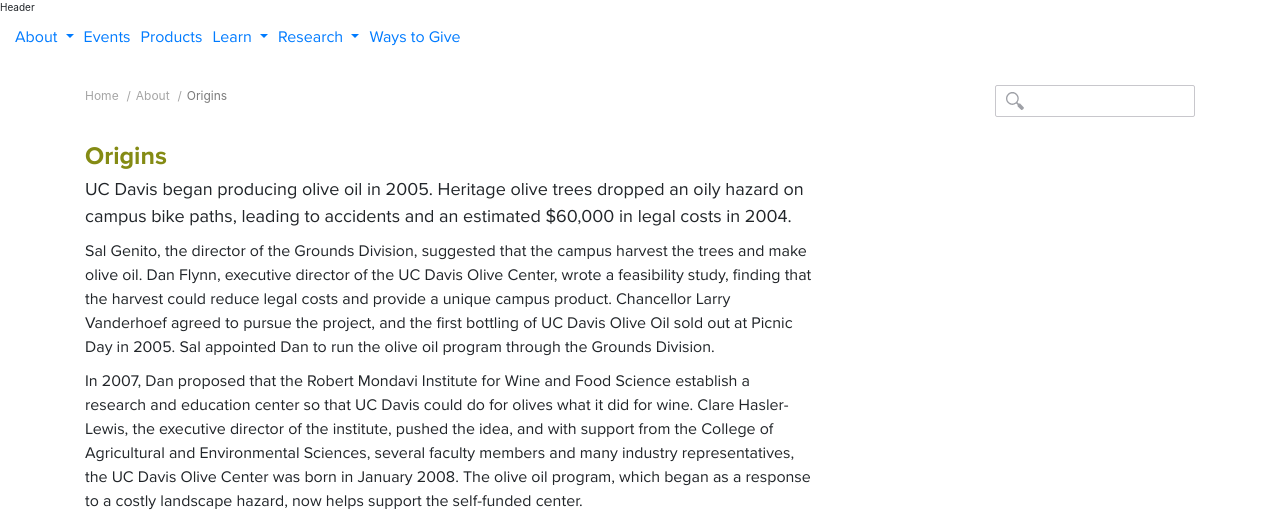
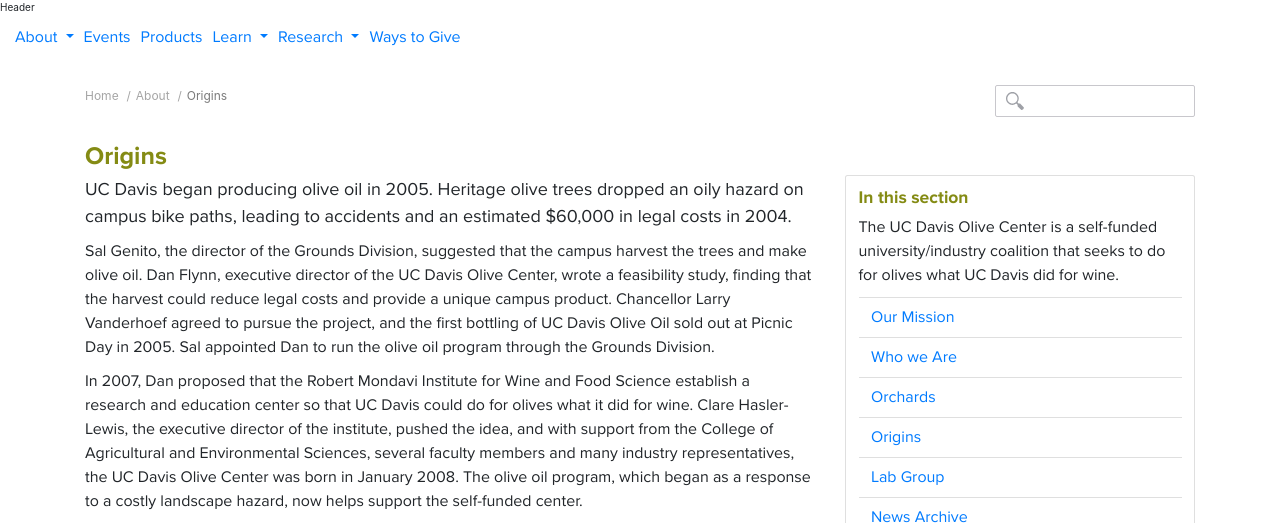
Before and after one commit to ucdavis/olivecenter, a Jekyll site: the page built from _posts/about/2017-10-10-origins.html, in a window 1280 px wide. Shown: the top 523 px of the page. Built offline with Jekyll 4.4.1, drawn with Linux system fonts in a browser that asks for light colours; nearby versions of some CDN libraries; grey boxes are pictures that could not be loaded.

Commit message:
about block

```diff
--- /dev/null
+++ b/_includes/about_block.html
@@ -0,0 +1,14 @@
+<div class="card">
+  <div class="card-body">
+    <h3 class="card-title">In this section</h4>
+    <p class="card-text">The UC Davis Olive Center is a self-funded university/industry coalition that seeks to do for olives what UC Davis did for wine.</p>
+    <ul class="list-group list-group-flush">
+      <li class="list-group-item"><a href="/about">Our Mission</a></li>
+      <li class="list-group-item"><a href="/about#people">Who we Are</a></li>
+      <li class="list-group-item"><a href="/about/orchards">Orchards</a></li>
+      <li class="list-group-item"><a href="/about/origins">Origins</a></li>
+      <li class="list-group-item"><a href="/about/lab-group">Lab Group</a></li>
+      <li class="list-group-item"><a href="/about/news-archive">News Archive</a></li>
+  </ul>
+  </div>
+</div>
--- a/_posts/about/2017-10-10-about-us.html
+++ b/_posts/about/2017-10-10-about-us.html
@@ -484,4 +484,7 @@
       </tbody>
     </table>
   </div>
+  <div class="col-sm-4">
+    {% include learn_block.html %}
+  </div>
 </div>
--- a/_posts/about/2017-10-10-lab-group.html
+++ b/_posts/about/2017-10-10-lab-group.html
@@ -65,4 +65,7 @@
 
 <p>My name is Brandi Kaspar and I am a fourth year Food Science major with a minor in Nutrition Science. I am very involved in the Food Science department and am an officer of the Food Tech Club here at UC Davis. I was born and raised in Dana Point, California in Southern California. I became interested in Food Science when my brother left to go to UC Davis to study Food Science. He would call me and tell me all about what he was learning. I followed in his footsteps and also went to UC Davis to study Food Science. I became interested in olive oil after taking a food science lab class that consisted of testing different olive oils and included a sensory portion of the lab. I also volunteered at a sensory evaluation course. I hope after I graduate I can use the skills I have obtained for the interning at the Olive Center to find a job in quality assurance in June 2017.</p>
   </div>
+  <div class="col-sm-4">
+    {% include learn_block.html %}
+  </div>
 </div>
--- a/_posts/about/2017-10-10-news-archive.html
+++ b/_posts/about/2017-10-10-news-archive.html
@@ -127,4 +127,7 @@
 <li><a href="http://ucanr.org/blogs/blogcore/postdetail.cfm?postnum=3566">UC Davis Olive Center is Creating President's Blend Olive Oil – October 8</a></li>
 </ul>
 </div>
+<div class="col-sm-4">
+  {% include learn_block.html %}
 </div>
+</div>
--- a/_posts/about/2017-10-10-orchards.html
+++ b/_posts/about/2017-10-10-orchards.html
@@ -25,4 +25,7 @@
 </p>
 
   </div>
+  <div class="col-sm-4">
+    {% include learn_block.html %}
+  </div>
 </div>
--- a/_posts/about/2017-10-10-origins.html
+++ b/_posts/about/2017-10-10-origins.html
@@ -15,4 +15,7 @@
     </p>
 <p><iframe frameborder="0" height="315" src="http://www.youtube.com/embed/xuqAbJribt0" style="" width="100%"></iframe></p>
   </div>
+  <div class="col-sm-4">
+    {% include about_block.html %}
+  </div>
 </div>
```
Also changed, not shown: _posts/events/2017-10-10-uc-resources.html (added, +52 -0 lines).
